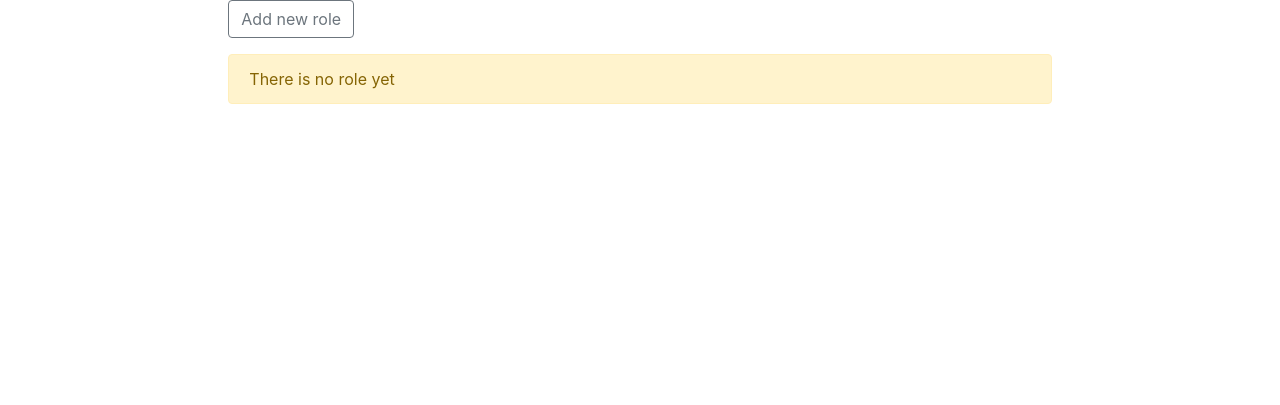
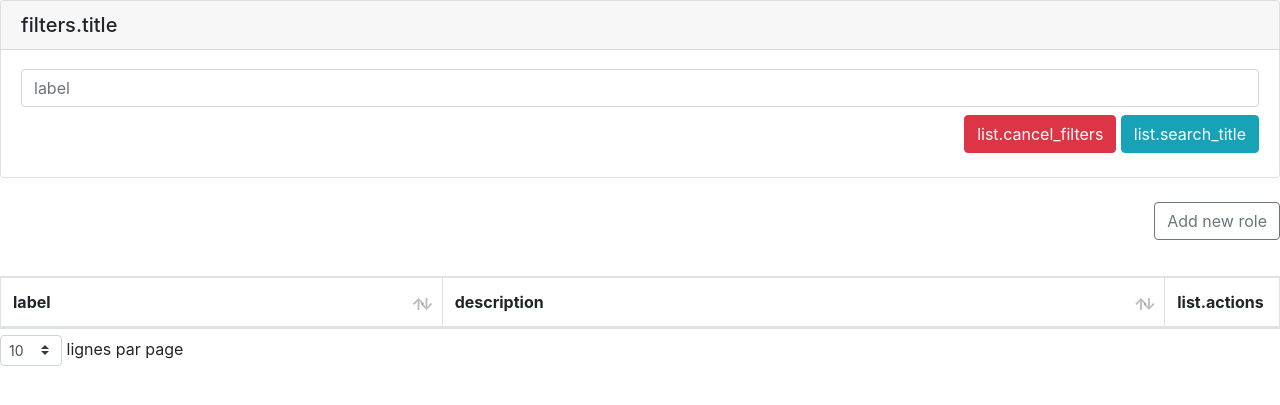
Before and after one commit to ismaellastlevel/Idea_Bag_Forum, a Symfony app: template templates/admin/role/index.html.twig in a window 1280 px wide. Shown: the top 405 px of the page. Run offline with Twig, Linux system fonts and the light colour scheme; the template is opened without the code that fills it, so the values that code supplies are empty; some libraries are stand-ins or nearby versions.

Commit message:
Premier jet datatables

```diff
--- a/composer.json
+++ b/composer.json
@@ -47,7 +47,8 @@
         "symfony/stopwatch": "^4.4",
         "symfony/twig-bundle": "^4.4",
         "symfony/var-dumper": "^4.4",
-        "symfony/web-profiler-bundle": "^4.4"
+        "symfony/web-profiler-bundle": "^4.4",
+        "symfony/web-server-bundle": "4.4.*"
     },
     "config": {
         "preferred-install": {
--- a/config/bundles.php
+++ b/config/bundles.php
@@ -12,4 +12,5 @@ return [
     Symfony\Bundle\MonologBundle\MonologBundle::class => ['all' => true],
     Symfony\Bundle\DebugBundle\DebugBundle::class => ['dev' => true, 'test' => true],
     Symfony\Bundle\MakerBundle\MakerBundle::class => ['dev' => true],
+    Symfony\Bundle\WebServerBundle\WebServerBundle::class => ['dev' => true],
 ];
--- a/templates/admin/role/index.html.twig
+++ b/templates/admin/role/index.html.twig
@@ -1,51 +1,59 @@
-{% extends 'base.html.twig' %}
+{% extends 'list_layout.html.twig' %}
 
-{% block title %}{% trans %}Roles{% endtrans %}{% endblock %}
+{% block filters %}
+    <div class="col-12">
+        <input type="text" name="label" class="form-control" placeholder="{{ 'label'|trans }}">
+    </div>
+{% endblock %}
 
-{% block body %}
-    <div class="col-md-8 mx-auto">
-        <div id="message"></div>
-        <button type="button" class="btn btn-outline-secondary mb-3" data-toggle="modal" data-target="#manageModal">{% trans %}Add new role{% endtrans %}</button>
-        {% if roles %}
-            <table class="table">
-                <thead class="thead-dark">
-                <tr>
-                    <th scope="col">#</th>
-                    <th scope="col">{% trans %}Coded{% endtrans %}</th>
-                    <th scope="col">{% trans %}Label{% endtrans %}</th>
-                    <th scope="col">{% trans %}Description{% endtrans %}</th>
-                    <th scope="col">{% trans %}Action{% endtrans %}</th>
-                </tr>
-                </thead>
-                <tbody>
-                    {% for role in roles %}
-                        <tr>
-                            <td>{{ role.id }}</td>
-                            <td>{{ role.code }}</td>
-                            <td>{{ role.label }}</td>
-                            <td>{{ role.description }}</td>
-                            <td>
-                                <a href="javascript:void(0);" class="edit" data-id="{{ role.id }}">{% trans %}Edit{% endtrans %}</a>
-                                <a href="javascript:void(0);" class="delete" data-id="{{ role.id }}">{% trans %}Delete{% endtrans %}</a>
-                            </td>
-                        </tr>
-                    {% endfor %}
-                </tbody>
-            </table>
-        {% else %}
-            <div class="alert alert-warning" role="alert">
-                {% trans %}There is no role yet{% endtrans %}
-            </div>
-        {% endif %}
-    </div>
-    {% include 'partials/modals/manage_modal.html.twig' %}
-    {% include 'partials/modals/delete_modal.html.twig' %}
+
+{% set create_link_ajax = path('admin_role_manage') %}
+{% set containAjaxForm = true %}
+
+{% block table_header %}
+    <th width="10" data-responsive-priority="0"></th>
+    <th>{{ 'id'| trans }}</th>
+    <th>{{ 'label'| trans }}</th>
+    <th>{{ 'description'| trans }}</th>
+    <th width="20">{{ 'list.actions'| trans }}</th>
 {% endblock %}
 
 {% block specific_javascripts %}
+    {{ parent() }}
+    {% include 'init_datatable_js.html.twig' %}
     <script>
-        const showUrl = "{{ path('admin_role_fetch', {id: "__ID__"}) }}";
-        const deleteId = "{{ path('admin_role_delete', {id: "__ID__"}) }}";
+        var urlAjax ="{{ path('admin_role_index', {'_format': 'json'}) }}";
+        const stateKey = "AdminRole";
+        var editUrl = "{{ path('admin_role_manage', {'id':'__ID__'}) }}";
+        var deleteUrl = "{{ path('admin_role_delete', {'category':'__ID__'}) }}";
+        var dataTableColumns = [
+            {
+                "data": function(){ return '';},
+                "orderable": false,
+                "searchable": false
+            },
+            {
+                "name": "id",
+                "data": "id",
+                "visible": false
+            },
+            {
+                "name": "label",
+                "data": "label"
+            },
+            {
+                "name": "description",
+                "data": "description"
+            },
+            {
+                "data": "id",
+                "orderable": false,
+                "render": function(data, type, row) {
+                    return renderActionColumns(data, type, row);
+                },
+                "className": 'noVis'
+            }
+        ];
+        initDataTable(true);
     </script>
-    <script src="{{ asset('build/js/json_form_utils.js') }}"></script>
 {% endblock %}
--- a/templates/base.html.twig
+++ b/templates/base.html.twig
@@ -4,14 +4,16 @@
         <meta charset="UTF-8">
         <title>{% block title %}Welcome!{% endblock %}</title>
         <link rel="stylesheet" href="https://stackpath.bootstrapcdn.com/bootstrap/4.5.2/css/bootstrap.min.css" integrity="sha384-JcKb8q3iqJ61gNV9KGb8thSsNjpSL0n8PARn9HuZOnIxN0hoP+VmmDGMN5t9UJ0Z" crossorigin="anonymous">
-        {% block stylesheets %}{% endblock %}
+        {% block specific_stylesheets_libs %}{# Ici pour inclure des dépendences css spécifiques à des pages #}{% endblock %}
+        {% block specific_stylesheets %}{# Ici pour inclure du custom css spécifique à des pages #}{% endblock %}
     </head>
     <body>
         {% block body %}{% endblock %}
         <script src="https://code.jquery.com/jquery-3.5.1.min.js"></script>
         <script src="https://cdn.jsdelivr.net/npm/popper.js@1.16.1/dist/umd/popper.min.js"></script>
         <script src="https://stackpath.bootstrapcdn.com/bootstrap/4.5.2/js/bootstrap.min.js"></script>
-        {% block javascripts %}{% endblock %}
-        {% block specific_javascripts %}{% endblock %}
+        {% block specific_javascript_libs %}{# Ici pour inclure des dépendences js spécifiques à des pages #}{% endblock %}
+        {% block specific_javascripts %}{# Ici pour inclure du custom js spécifiques à des pages #}{% endblock %}
+        {% block modals %}{# Ici pour inclure les modales générale #}{% endblock %}
     </body>
 </html>
--- /dev/null
+++ b/templates/init_datatable_js.html.twig
@@ -0,0 +1,120 @@
+<div class="loadOverlay" id="loadOverlay">
+    <span>{#{{ 'actionProgress'|trans }}&ensp;#}<img src="{{ asset('images/ajax-loader.gif') }}"></span>
+</div>
+<script>
+    function renderActionColumns(data, type, row) {
+        let actionHtml = '';
+        if (typeof showUrl !== 'undefined' && showUrl != '')
+            actionHtml += '<a class="btn btn-sm text-primary" href="' + showUrl + '"><i class="fa fa-eye"></i></a>';
+        if (typeof editUrl !== 'undefined' && editUrl != '')
+            actionHtml += '<a class="btn btn-sm text-info" href="' + editUrl + '"><i class="fa fa-pencil-alt"></i></a>';
+        if (typeof deleteUrl !== 'undefined' && deleteUrl != '')
+            actionHtml += '<a class="btn btn-sm text-danger" href="' + deleteUrl + '" onclick="return confirm(\'Voulez-vous vraiment supprimer cette entrée ?\')"><i class="fa fa-trash"></i></a>';
+        return actionHtml.replace(/__ID__/g, row.id);
+    }
+    // Attention, cette fonction nécessite une variable "stateKey" qui doit être crée avant l'appel de fonction pour la
+    // sauvegarde des filtres.
+    /**
+     * Init DataTable
+     * @param stateSave
+     * @param title
+     * @param pages
+     */
+    function initDataTable(stateSave, title, pages) {
+        const dataTableAttribute = typeof stateKey !== "undefined" ? stateKey + "-" : "";
+        $('#loadOverlay').show();
+        if (typeof pages == "undefined") {
+            pages = [10, 25, 50, 75, 100]
+        }
+        const oTable = $('.dtTable').DataTable({
+            "language": {
+                "lengthMenu": "_MENU_ lignes par page",
+                "zeroRecords": "Aucune information trouvée",
+                "info": "Page _PAGE_ sur _PAGES_",
+                "infoEmpty": "",
+                "infoFiltered": "",
+                "processing": "",
+                "oPaginate": {
+                    "sPrevious": "<i class='fa fa-chevron-left'></i>",
+                    "sNext": "<i class='fa fa-chevron-right'></i>",
+                    "sFirst": "<i class='fa fa-step-backward'></i>",
+                    "sLast": "<i class='fa fa-step-forward'></i>"
+                }
+            },
+            "lengthMenu": pages,
+            "paging": true,
+            "pagingType": "full_numbers",
+            "h": 25,
+            "dom": "<'right-align' i>t<'bottom'<'row'<'col s5 m6'l><'col s7 m6'p>>>",
+            "processing": true,
+            "serverSide": true,
+            responsive: {
+                details: {
+                    type: 'column'
+                }
+            },
+            columnDefs: [ {
+                className: 'control',
+                orderable: false,
+                targets:   0
+            } ],
+            "ajax": urlAjax,
+            "columns": dataTableColumns, // Défini dans les vues ayant des DataTables
+            "buttons": ['colvis'],
+            "order": typeof defaultOrder !== "undefined" ? defaultOrder : [0, 'asc'],
+            "stateSave": !!stateSave,
+            "stateSaveCallback": function(settings, data) {
+                const dataTableName = 'DataTables-'+ dataTableAttribute + settings.sInstance;
+                localStorage.setItem( dataTableName, JSON.stringify(data));
+            },
+            "stateLoadCallback": function(settings) {
+                return JSON.parse(localStorage.getItem( 'DataTables-'+ dataTableAttribute + settings.sInstance ))
+            },
+        });
+        // Chargement des filtres précédents
+        var state = oTable.state.loaded();
+        if (state) {
+            var columns = oTable.settings().init().columns;
+            oTable.columns().eq(0).each(function (colIdx) {
+                var colSearch = state.columns[colIdx].search;
+                var name = columns[colIdx].name;
+                if (colSearch.search !== "") {
+                    const searchBox = ($('#filters input[name^="'+name+'"], #filters select[name^="' + name + '"]')).first();
+                    searchBox.val(colSearch.search);
+                }
+            });
+        }
+        $(document).ajaxStop(function () {
+            $('#loadOverlay').hide();
+        });
+        $( "#filters input" ).on( "keypress", function(event) {
+            if(event.which == 13) {
+                $('#loadOverlay').show();
+                $('#filters input, #filters select').each(function () {
+                    if (!$(this).data('target')) {
+                        const colonne = oTable.column($(this).attr('name') + ':name');
+                        colonne.search($(this).val() === null ? '' : this.value);
+                    }
+                });
+                oTable.draw();
+            }
+        });
+        $('#search-all').on('click', function () {
+            $('#loadOverlay').show();
+            $('#filters input, #filters select').each(function () {
+                if (!$(this).data('target')) {
+                    const colonne = oTable.column($(this).attr('name') + ':name');
+                    colonne.search($(this).val() === null ? '' : this.value);
+                }
+            });
+            oTable.draw();
+        });
+        $('#clear-all').click(function () {
+            $('#loadOverlay').show();
+            $('#filters input, #filters select').not(':disabled').each(function () {
+                $(this).val('');
+            });
+            oTable.columns().search('').draw();
+        });
+    }
+</script>
--- a/templates/list_layout.html.twig
+++ b/templates/list_layout.html.twig
@@ -15,7 +15,7 @@
     <link rel="stylesheet" href="{{ asset('css/custom/datatables.css') }}" />
 {% endblock %}
 
-{% block content %}
+{% block body %}
     {% block filters_container %}
         <div class="accordion" id="filters">
             <div class="card">
@@ -48,11 +48,20 @@
 
     {% block extra_action %}
         <div class="row mt-4">
-            <div class="actions-btn col-12"><div class="float-right">
+            <div class="actions-btn col-12">
+                <div class="float-right">
+                    {% if create_link is defined %}
                     <a class="btn btn-success" href="{{ create_link is defined ? create_link : '#' }}">
                         <i class="fa fa-plus-circle"></i> {{ 'btn_action.create' | trans }}
                     </a>
-                </div></div>
+                    {% elseif create_link_ajax is defined %}
+                    <button type="button" class="btn btn-outline-secondary mb-3" data-toggle="modal"
+                            data-target="#manageModal">
+                        {% trans %}Add new role{% endtrans %}
+                    </button>
+                    {% endif %}
+                </div>
+            </div>
         </div>
     {% endblock extra_action %}
 
@@ -63,8 +72,16 @@
         </tr>
         </thead>
     </table>
+
+    {% if containAjaxForm is defined %}
+        {% include 'partials/modals/manage_modal.html.twig' %}
+        {% include 'partials/modals/delete_modal.html.twig' %}
+    {% endif %}
 {% endblock %}
 
 {% block specific_javascripts %}
     <script type="text/javascript" src="{{ asset('datatables/datatables.min.js') }}"></script> {# v 1.10.18 #}
+    {% if containAjaxForm is defined %}
+        <script src="{{ asset('build/js/json_form_utils.js') }}"></script>
+    {% endif %}
 {% endblock %}
```
Also changed, not shown: src/Controller/Admin/RoleController.php (+18 -4 lines), src/Manager/RoleManager.php (+18 -0 lines), src/Repository/BaseRepository.php (added, +119 -0 lines), src/Repository/RoleRepository.php (+23 -37 lines), 3 other files.
